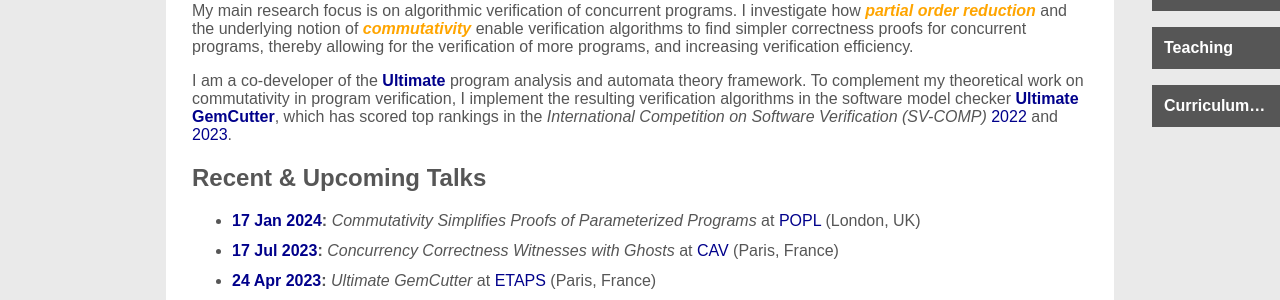
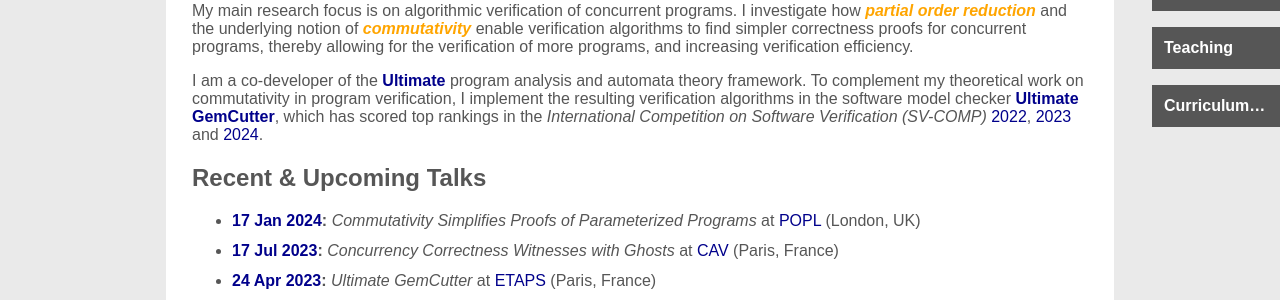
Before and after one commit to maul-esel/personal-website, a Jekyll site: the page built from index.markdown, in a window 1280 px wide and 943 px high. Shown: the part 352-652 px from the top of the window. Built offline with Jekyll 4.4.1, drawn with Linux system fonts in a browser that asks for light colours.

Commit message:
mention SV-COMP'24

```diff
--- a/index.markdown
+++ b/index.markdown
@@ -71,7 +71,7 @@ and increasing verification efficiency.
 
 I am a co-developer of the [**Ultimate**](https://ultimate-pa.org/) program analysis and automata theory framework.
 To complement my theoretical work on commutativity in program verification, I implement the resulting verification algorithms in the software model checker [**Ultimate GemCutter**](https://ultimate-pa.org/?ui=tool&tool=gemcutter),
-which has scored top rankings in the _International Competition on Software Verification (SV-COMP)_ [2022](https://sv-comp.sosy-lab.org/2022/results/results-verified/) and [2023](https://sv-comp.sosy-lab.org/2023/results/results-verified/).
+which has scored top rankings in the _International Competition on Software Verification (SV-COMP)_ [2022](https://sv-comp.sosy-lab.org/2022/results/results-verified/), [2023](https://sv-comp.sosy-lab.org/2023/results/results-verified/) and [2024](https://sv-comp.sosy-lab.org/2024/results/results-verified/).
 
 ## Recent & Upcoming Talks
 
```
